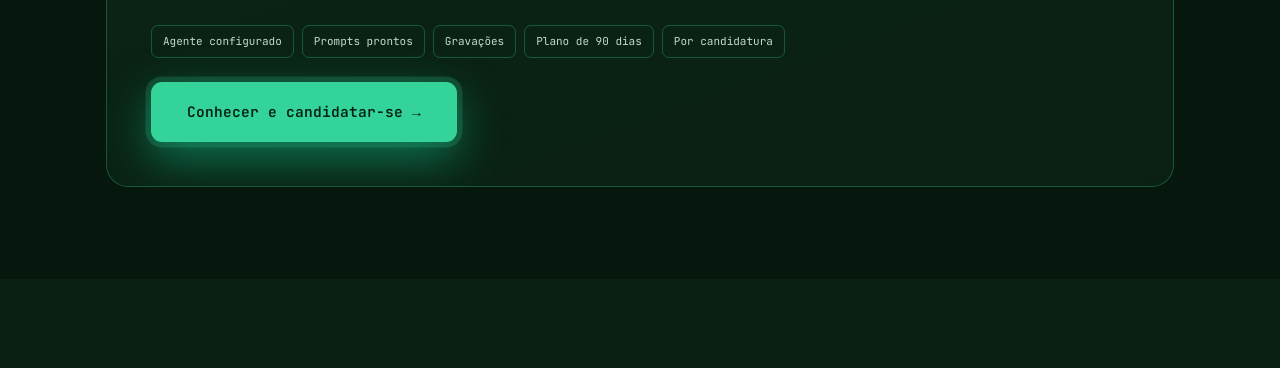
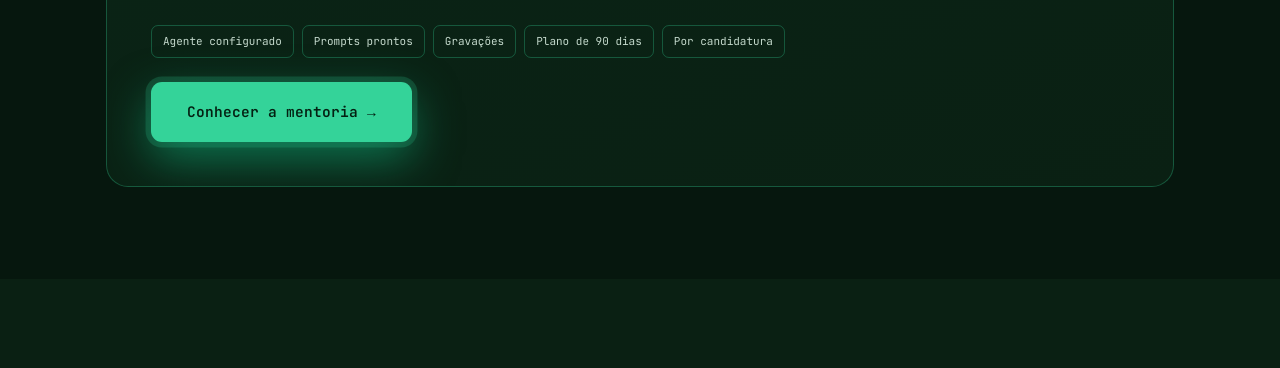
Before and after one commit to DuduOliveira-ia/dudu-ia-br, a plain HTML site: page index.html in a window 1280 px wide. Shown: the part 2619-2987 px from the top of the page. Drawn offline with Linux system fonts and the light colour scheme.

Commit message:
CTA mentoria: compra direta

```diff
--- a/index.html
+++ b/index.html
@@ -259,7 +259,7 @@ footer .fd{font-size:11.5px;color:var(--faint);max-width:64ch;margin:12px auto 0
         <div class="minc">
           <span>Agente configurado</span><span>Prompts prontos</span><span>Gravações</span><span>Plano de 90 dias</span><span>Por candidatura</span>
         </div>
-        <a href="https://duduoliveira-ia.github.io/Hotmart/" target="_blank" rel="noopener" class="btn btn-primary btn-cta">Conhecer e candidatar-se →</a>
+        <a href="https://duduoliveira-ia.github.io/Hotmart/" target="_blank" rel="noopener" class="btn btn-primary btn-cta">Conhecer a mentoria →</a>
       </div>
     </div>
   </div>
```
